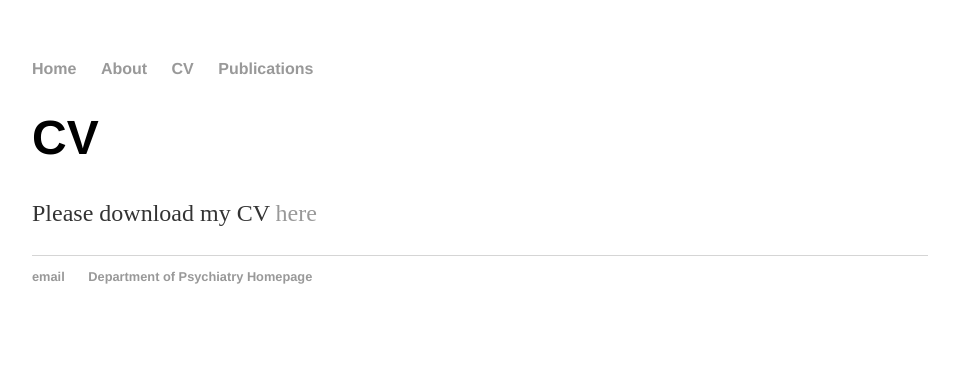
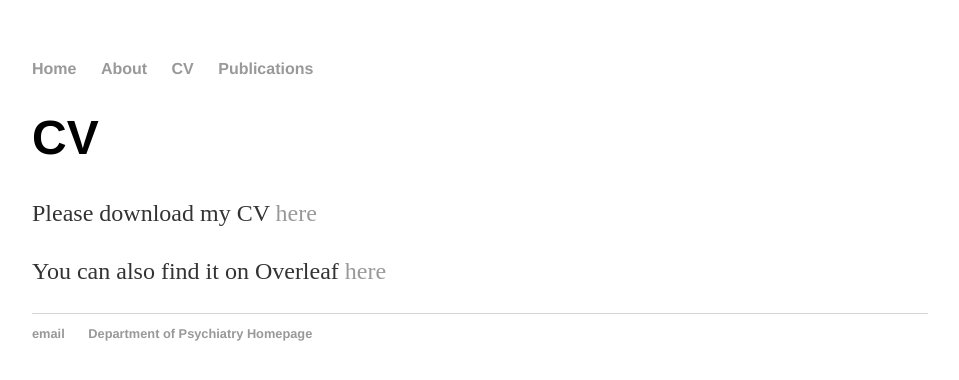
Before and after one commit to apike02/apike02.github.io, a Jekyll site: the page built from cv/index.html, in a window 1280 px wide. Shown: the top 380 px of the page, without its empty margins (160-1119 px from the left). Built offline with Jekyll 4.4.1, drawn with Linux system fonts in a browser that asks for light colours.

Commit message:
Update index.html

```diff
--- a/cv/index.html
+++ b/cv/index.html
@@ -5,4 +5,5 @@ title: CV
 <h1>CV</h1>
 <div class="blurb">
 	<p>Please download my CV <a href="https://apike02.github.io/cv/APike_CV_Oct2017.pdf">here</a> </p>
+	<p>You can also find it on Overleaf <a href="https://www.overleaf.com/read/fhwjmhkcckcf">here</a></p>
 </div><!-- /.blurb -->
```
